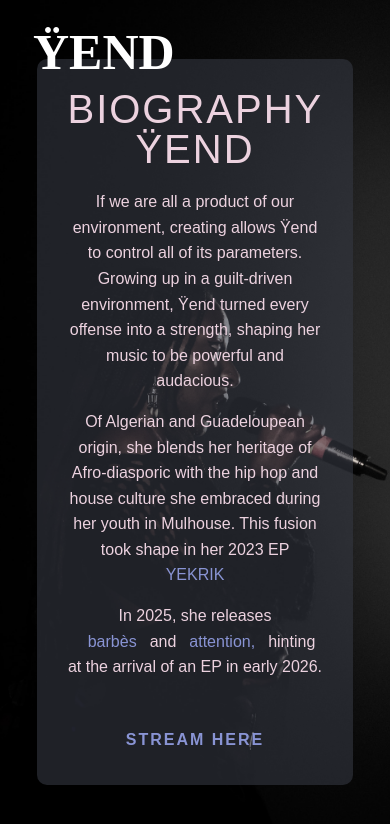
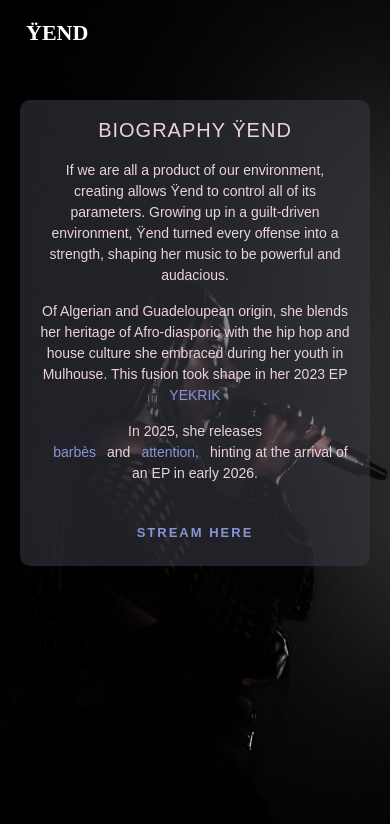
Before and after one commit to Nisrine7515/yend, a React (Vite) app: page /about in a window 390 px wide. Shown: the top 824 px of the page. Built offline with nearby package versions, Linux system fonts and the light colour scheme.

Commit message:
responsive added

```diff
--- a/src/assets/styles/AboutMe.css
+++ b/src/assets/styles/AboutMe.css
@@ -54,12 +54,6 @@
 }
 
 .stream {
-  margin-top: 30px;
-  font-weight: bold;
-  letter-spacing: 2px;
-}
-
-.stream {
   display: inline-block;
   margin-top: 30px;
   font-weight: bold;
@@ -72,3 +66,64 @@
   color: white;
   text-decoration: underline;
 }
+
+/* ========================= */
+/* 📱 RESPONSIVE MOBILE ABOUT ME */
+/* ========================= */
+@media (max-width: 768px) {
+  .about-me {
+    width: 100vw;
+    min-height: 100vh;
+    padding: 20px;
+    align-items: flex-start;
+  }
+
+  .about-title {
+    font-size: 28px;
+    top: 15px;
+    left: 15px;
+  }
+
+  .about-content {
+    margin-top: 80px;
+    padding: 20px;
+    font-size: 14px;
+  }
+
+  .about-content h1 {
+    font-size: 24px;
+    letter-spacing: 1px;
+  }
+
+  .about-content p {
+    font-size: 14px;
+    line-height: 1.5;
+  }
+
+  .bio-title {
+    font-size: 26px;
+  }
+
+  .stream {
+    font-size: 14px;
+    margin-top: 20px;
+  }
+}
+
+@media (max-width: 480px) {
+  .about-title {
+    font-size: 22px;
+  }
+
+  .about-content {
+    font-size: 13px;
+  }
+
+  .about-content h1 {
+    font-size: 20px;
+  }
+
+  .stream {
+    font-size: 13px;
+  }
+}
--- a/src/assets/styles/Home.css
+++ b/src/assets/styles/Home.css
@@ -91,3 +91,58 @@
   transform: scale(1.05);
   text-shadow: 0 0 8px rgba(200, 255, 255, 0.6);
 }
+
+/* ========================= */
+/* 📱 RESPONSIVE MOBILE HOME */
+/* ========================= */
+@media (max-width: 768px) {
+  .container {
+    min-height: 100vh;
+    padding: 20px;
+  }
+
+  .title {
+    font-size: 32px;
+    text-align: center;
+  }
+
+  .subtitle {
+    font-size: 20px;
+    margin-left: 0;
+    display: block;
+    text-align: center;
+  }
+
+  .top-left,
+  .top-right,
+  .bottom-left,
+  .bottom-right {
+    position: static;
+    display: flex;
+    justify-content: center;
+    gap: 12px;
+    margin-bottom: 15px;
+    font-size: 18px;
+    flex-wrap: wrap;
+  }
+
+  a {
+    font-size: 16px;
+    padding: 8px 14px;
+  }
+}
+
+@media (max-width: 480px) {
+  .title {
+    font-size: 26px;
+  }
+
+  .subtitle {
+    font-size: 18px;
+  }
+
+  a {
+    font-size: 14px;
+    padding: 6px 10px;
+  }
+}
```
